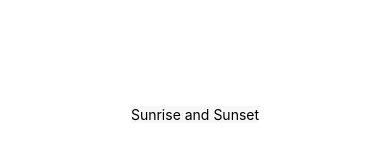
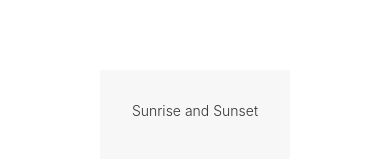
Before and after one commit to Darren-Ivey/sun-activity-react-native, a React Native app: screen / in a window 390 px wide. Shown: the part 308-468 px from the top of the page. Built offline with nearby package versions, Linux system fonts and the light colour scheme.

Commit message:
Stylings for sunrise activity page

```diff
--- a/src/pages/SunActivityPage.js
+++ b/src/pages/SunActivityPage.js
@@ -6,7 +6,7 @@ export default class SunActivityPage extends Component {
     render () {
         return (
             <View style={styles.pageSunActivity}>
-                <Text style={styles.pageSunActivity}>
+                <Text style={styles.pageSunActivityHeader}>
                     Sunrise and Sunset
                 </Text>
             </View>
@@ -17,5 +17,15 @@ export default class SunActivityPage extends Component {
 const styles = StyleSheet.create({
     pageSunActivity: {
         backgroundColor: '#f7f7f7',
+        paddingTop: 8,
+        paddingRight: 32,
+        paddingBottom: 32,
+        paddingLeft: 32,
+    },
+    pageSunActivityHeader: {
+        color: '#333',
+        fontWeight: '300',
+        paddingBottom: 8,
+        marginTop: 24,
     }
 });
```
